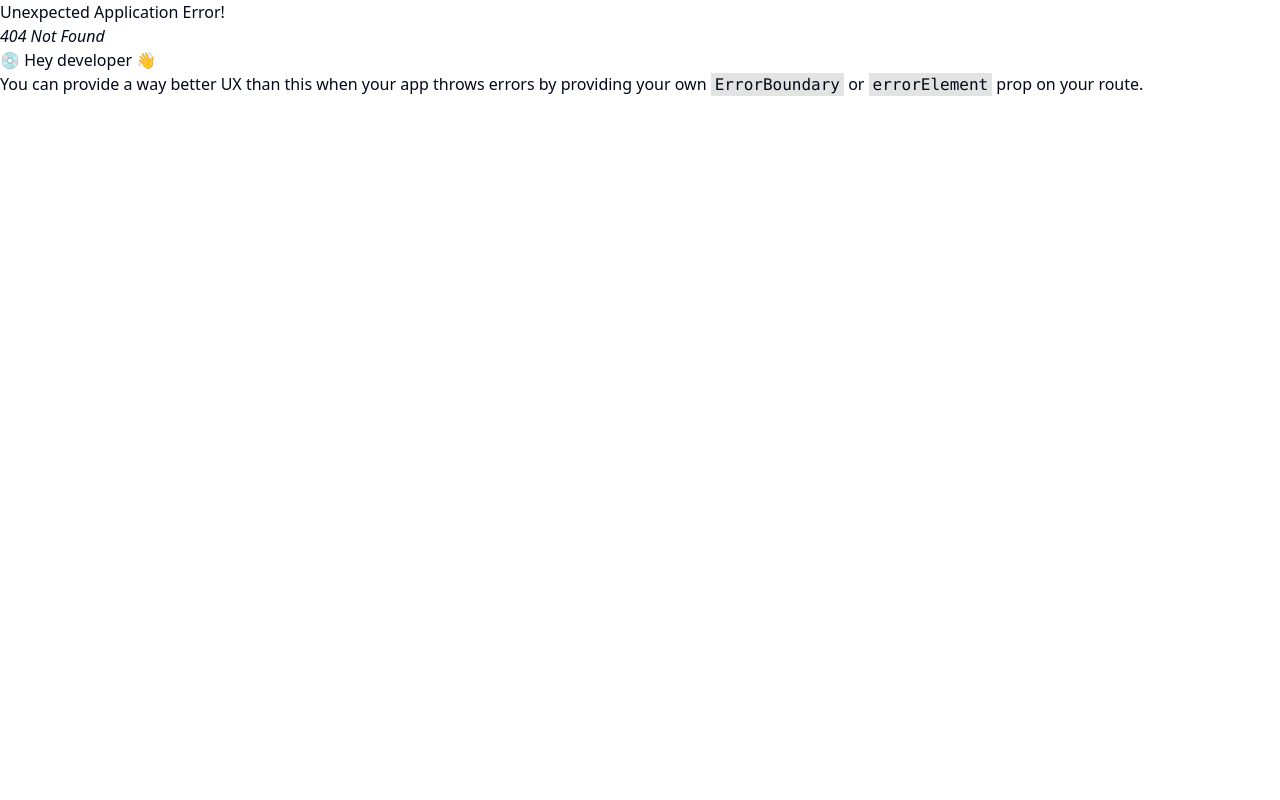
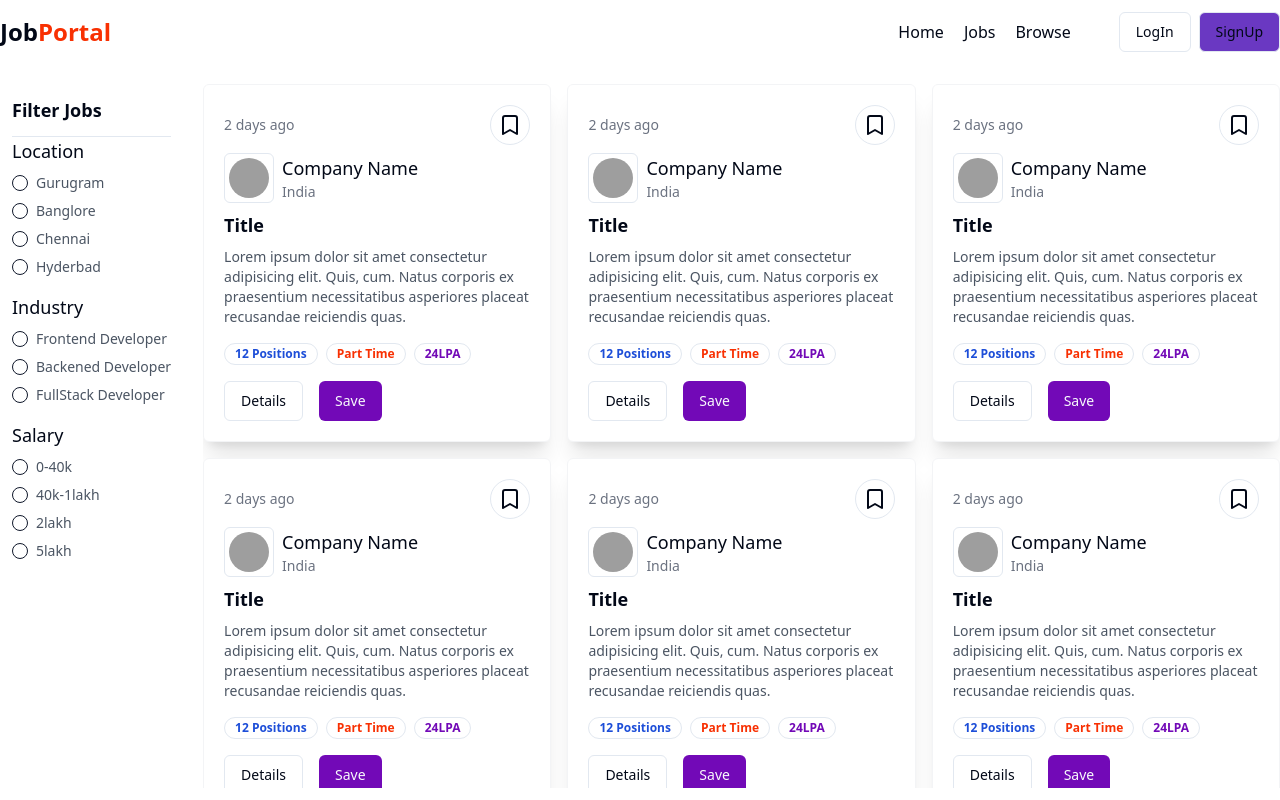
Before and after one commit to Gauravkaushik-1206/Job-Portal, a React (Vite) app in the folder job-portal-frontend/: page /jobs in a window 1280 px wide. Before the commit this address had no page. Built offline with nearby package versions, Linux system fonts and the light colour scheme; grey boxes are pictures that could not be loaded.

Commit message:
Job UI completed

```diff
--- a/job-portal-frontend/src/App.jsx
+++ b/job-portal-frontend/src/App.jsx
@@ -3,6 +3,7 @@
 import Login from "./components/auth/Login.jsx"
 import Signup from "./components/auth/Signup.jsx"
 import Home from "./components/Home.jsx"
+import Jobs from "./components/Jobs.jsx"
 
 const appRouter = createBrowserRouter([
   {
@@ -17,6 +18,10 @@
     path:'/signup',
     element:<Signup></Signup>
   },
+  {
+    path:'/jobs',
+    element:<Jobs></Jobs>
+  }
 ])
 function App() {
 
--- /dev/null
+++ b/job-portal-frontend/src/components/FilterCad.jsx
@@ -0,0 +1,47 @@
+import React from 'react'
+import { RadioGroup, RadioGroupItem } from './ui/radio-group'
+import { Label } from './ui/label'
+
+const filterData = [
+    {
+        filterType:"Location",
+        array:["Gurugram","Banglore","Chennai","Hyderbad"]
+    },
+    {
+        filterType:"Industry",
+        array:["Frontend Developer","Backened Developer","FullStack Developer"]
+    },
+    {
+        filterType:"Salary",
+        array:["0-40k","40k-1lakh","2lakh","5lakh"]
+    },
+]
+const FilterCad = () => {
+  return (
+    <div className='w-full bg-white p-3 rounded-md'>
+        <h1 className='font-bold text-lg'>Filter Jobs</h1>
+        <hr className='mt-3'/>
+        <RadioGroup>
+            {
+                filterData.map((data,index)=>(
+                    <div>
+                        <h1 className='font-medium text-lg'>{data.filterType}</h1>
+                        {
+                            data.array.map((item,index)=>{
+                                return (
+                                    <div className='flex items-center space-x-2 my-2'>
+                                        <RadioGroupItem value={item}></RadioGroupItem>
+                                        <Label className='text-sm text-gray-600'>{item}</Label>
+                                    </div>
+                                )
+                            })
+                        }
+                    </div>
+                ))
+            }
+        </RadioGroup>
+    </div>
+  )
+}
+
+export default FilterCad
--- /dev/null
+++ b/job-portal-frontend/src/components/Job.jsx
@@ -0,0 +1,42 @@
+import React from 'react'
+import { Button } from './ui/button'
+import { Bookmark } from 'lucide-react'
+import { Avatar, AvatarImage } from './ui/avatar'
+import { Badge } from './ui/badge'
+
+const Job = () => {
+  return (
+    <div className='p-5 rounded-md shadow-xl bg-white border border-gray-100 cursor-pointer'>
+        <div className='flex items-center justify-between'>
+            <p className='text-sm text-gray-500'>2 days ago</p>
+            <Button variant="outline" size="icon" className="rounded-full"><Bookmark></Bookmark></Button>
+        </div>
+        <div className='flex items-center gap-2 my-2'>
+            <Button className="p-6" variant="outline" size="icon">
+                <Avatar>
+                    <AvatarImage src="https://tse2.mm.bing.net/th?id=OIP.NXILvymg8PHUgZW6_b7fegHaHa&pid=Api&P=0&h=180"></AvatarImage>
+                </Avatar>
+            </Button>
+            <div>
+                <h1 className='font-medium text-lg'>Company Name</h1>
+                <p className='text-sm text-gray-500'>India</p>
+            </div>
+        </div>
+        <div>
+            <h1 className='font-bold text-lg my-2 '>Title</h1>
+            <p className='text-sm text-gray-600'>Lorem ipsum dolor sit amet consectetur adipisicing elit. Quis, cum. Natus corporis ex praesentium necessitatibus asperiores placeat recusandae reiciendis quas.</p>
+        </div>
+        <div className='flex items-center gap-2 mt-4'>
+            <Badge className="text-blue-700 font-bold" variant="ghost">12 Positions</Badge>
+            <Badge className="text-[#F83002] font-bold" variant="ghost">Part Time</Badge>
+            <Badge className="text-[#7209b7] font-bold" variant="ghost">24LPA</Badge>
+        </div>
+        <div className='flex items-center gap-4 mt-4'>
+            <Button variant="outline">Details</Button>
+            <Button className="bg-[#7209b7]">Save</Button>
+        </div>
+    </div>
+  )
+}
+
+export default Job
--- /dev/null
+++ b/job-portal-frontend/src/components/Jobs.jsx
@@ -0,0 +1,36 @@
+import React from 'react'
+import Navbar from './shared/Navbar'
+import FilterCad from './FilterCad'
+import Job from './Job'
+
+const jobArray = [1,2,3,4,5,6,7,8];
+
+const Jobs = () => {
+  return (
+    <div>
+      <Navbar></Navbar>
+      <div className='max-w-7xl mx-auto mt-5 '>
+        <div className='flex gap-5'>
+            <div className='w-20%'>
+                <FilterCad></FilterCad>
+            </div>
+            {
+                jobArray.length<=0 ? <span>Job Not Found</span>:
+                <div className='flex-1 h-[88vh] overflow-y-auto pb-5'>
+                    <div className='grid grid-cols-3 gap-4'>
+                        {jobArray.map((item,index) => (
+                            <div>
+                                <Job></Job>
+                            </div>
+                        ))}
+                    </div>
+                </div>
+
+            }
+        </div>
+      </div>
+    </div>
+  )
+}
+
+export default Jobs
--- a/job-portal-frontend/src/components/shared/Navbar.jsx
+++ b/job-portal-frontend/src/components/shared/Navbar.jsx
@@ -20,9 +20,9 @@
             </div>
             <div className='flex items-center gap-12'>
                 <ul className='flex font-medium items-center gap-5'>
-                    <li>Home</li>
-                    <li>Jobs</li>
-                    <li>Browse</li>
+                    <li><Link to='/'>Home</Link></li>
+                    <li><Link to='/jobs'>Jobs</Link></li>
+                    <li><Link to='/browse'>Browse</Link></li>
                 </ul>
                 {
                     !user?(
```
